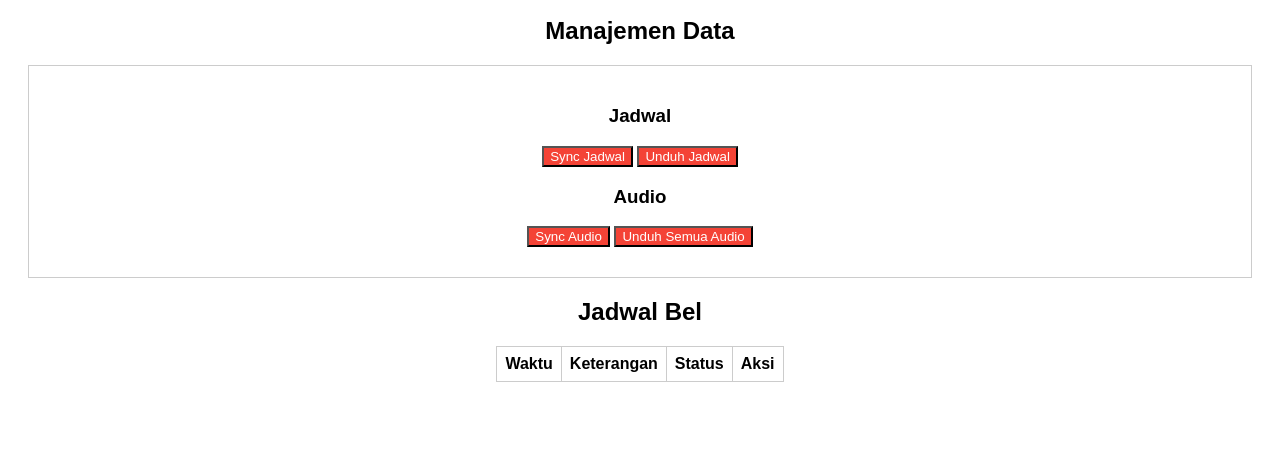
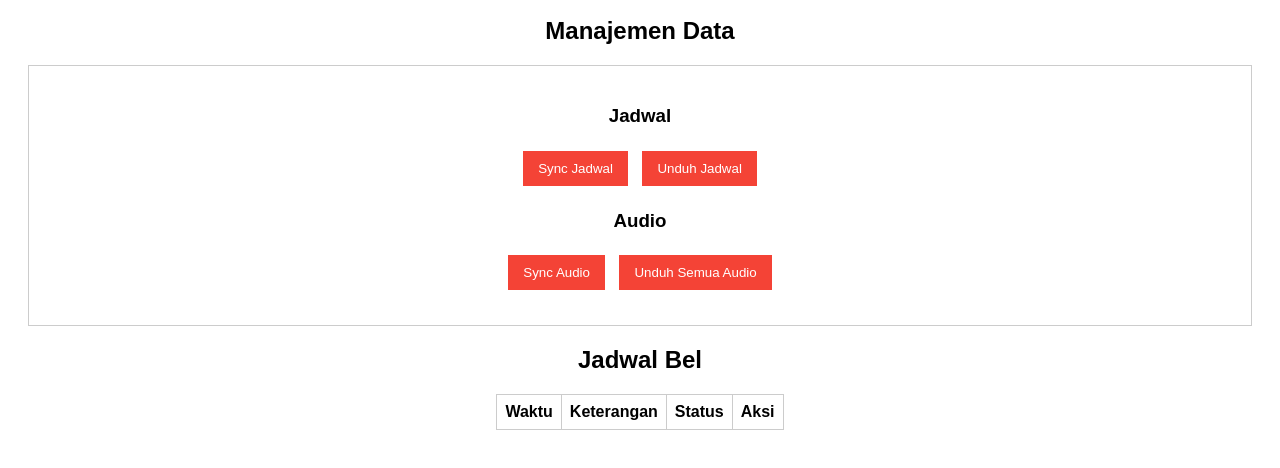
Before and after one commit to FaiqAminuddin/bel, a plain HTML site: page index.html in a window 1280 px wide. Shown: the part 146-614 px from the top of the page. Drawn offline with nearby package versions, Linux system fonts and the light colour scheme; a script that the page names is missing.

Commit message:
Update index.html

```diff
--- a/index.html
+++ b/index.html
@@ -9,29 +9,36 @@
     #clock { font-size: 48px; margin-bottom: 20px; }
     table { border-collapse: collapse; margin:auto; }
     th, td { border:1px solid #ccc; padding:8px; }
+    button { margin:5px; padding:10px 15px; border:none; cursor:pointer; }
+    .btn-red { background-color:#f44336; color:white; }
+    .btn-green { background-color:#4CAF50; color:white; }
+    .status { margin:10px; font-weight:bold; color:green; }
+    #panel { border:1px solid #ccc; padding:20px; margin:20px; }
   </style>
 </head>
 <body>
   <h1>Jam WIB Terkini</h1>
   <div id="clock"></div>
+
+  <!-- Panel Manajemen Data -->
   <h2>Manajemen Data</h2>
-<div id="panel" style="border:1px solid #ccc; padding:20px; margin:20px;">
+  <div id="panel">
 
     <!-- Jadwal -->
     <h3>Jadwal</h3>
-  <button id="btnSyncJadwal" onclick="syncSchedule()" style="background-color:#f44336; color:white;">Sync Jadwal</button>
-  <button id="btnUnduhJadwal" onclick="downloadSchedule()" style="background-color:#f44336; color:white;">Unduh Jadwal</button>
-  <div id="statusJadwal" style="margin:10px; font-weight:bold; color:green;"></div>
+    <button id="btnSyncJadwal" class="btn-red" onclick="syncSchedule()">Sync Jadwal</button>
+    <button id="btnUnduhJadwal" class="btn-red" onclick="downloadSchedule()">Unduh Jadwal</button>
+    <div id="statusJadwal" class="status"></div>
 
     <!-- Audio -->
     <h3>Audio</h3>
-  <button id="btnSyncAudio" onclick="syncAudio()" style="background-color:#f44336; color:white;">Sync Audio</button>
-  <button id="btnUnduhAudio" onclick="downloadAllAudio()" style="background-color:#f44336; color:white;">Unduh Semua Audio</button>
-  <div id="statusAudio" style="margin:10px; font-weight:bold; color:green;"></div>
+    <button id="btnSyncAudio" class="btn-red" onclick="syncAudio()">Sync Audio</button>
+    <button id="btnUnduhAudio" class="btn-red" onclick="downloadAllAudio()">Unduh Semua Audio</button>
+    <div id="statusAudio" class="status"></div>
 
   </div>
 
-
+  <!-- Tabel Jadwal -->
   <h2>Jadwal Bel</h2>
   <table>
     <thead>
@@ -45,14 +52,17 @@
     <tbody id="scheduleTable"></tbody>
   </table>
 
+  <!-- Audio Player -->
   <audio id="bell" controls hidden></audio>
 
-
-
+  <!-- Library untuk ZIP -->
   <script src="https://cdnjs.cloudflare.com/ajax/libs/jszip/3.10.1/jszip.min.js"></script>
   <script src="https://cdnjs.cloudflare.com/ajax/libs/FileSaver.js/2.0.5/FileSaver.min.js"></script>
 
+  <!-- Script utama -->
   <script src="script.js"></script>
+
+  <!-- Service Worker -->
   <script>
     if ("serviceWorker" in navigator) {
       navigator.serviceWorker.register("service-worker.js")
```
Lines whose indentation alone changed are shown as unchanged.
